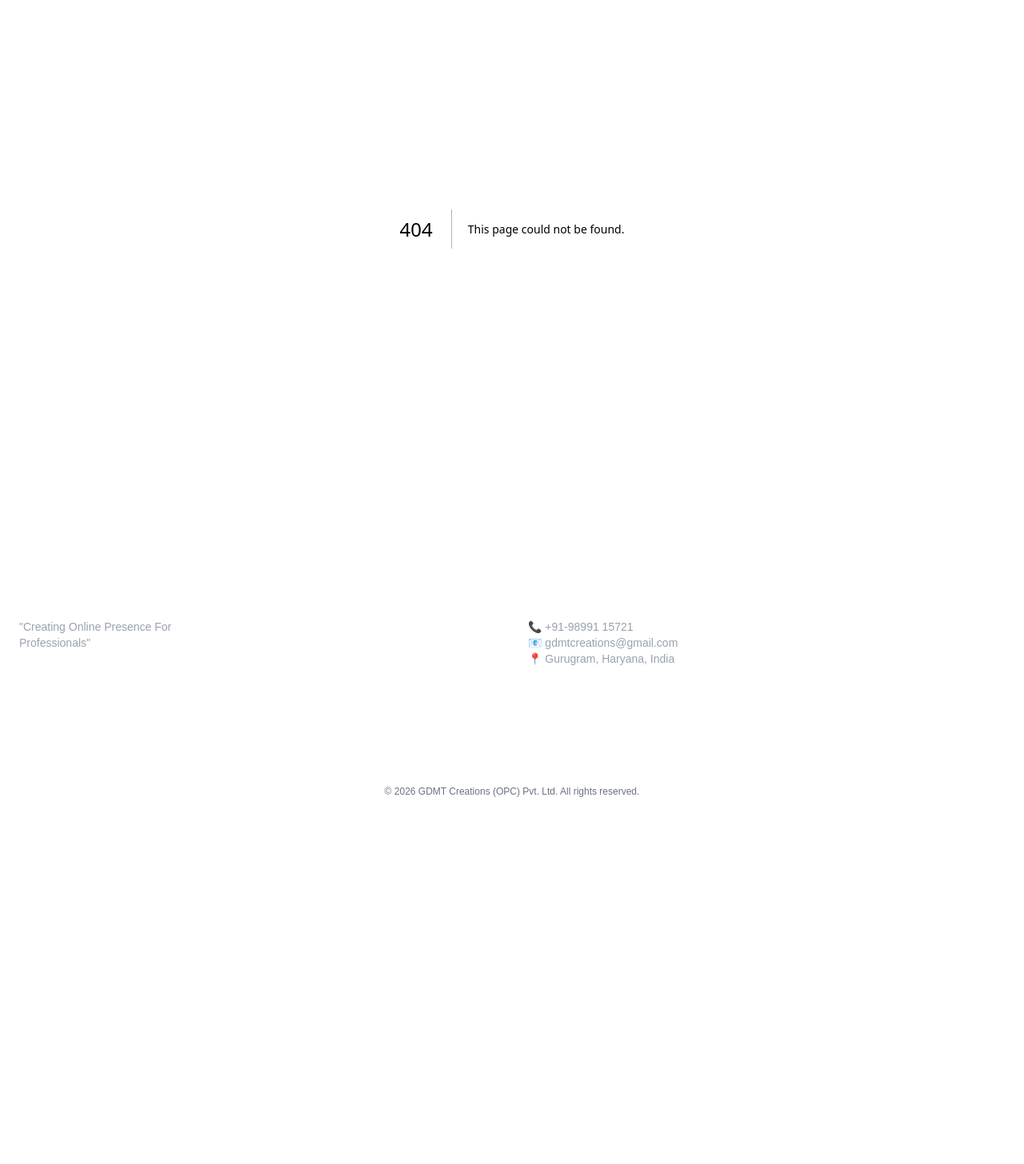
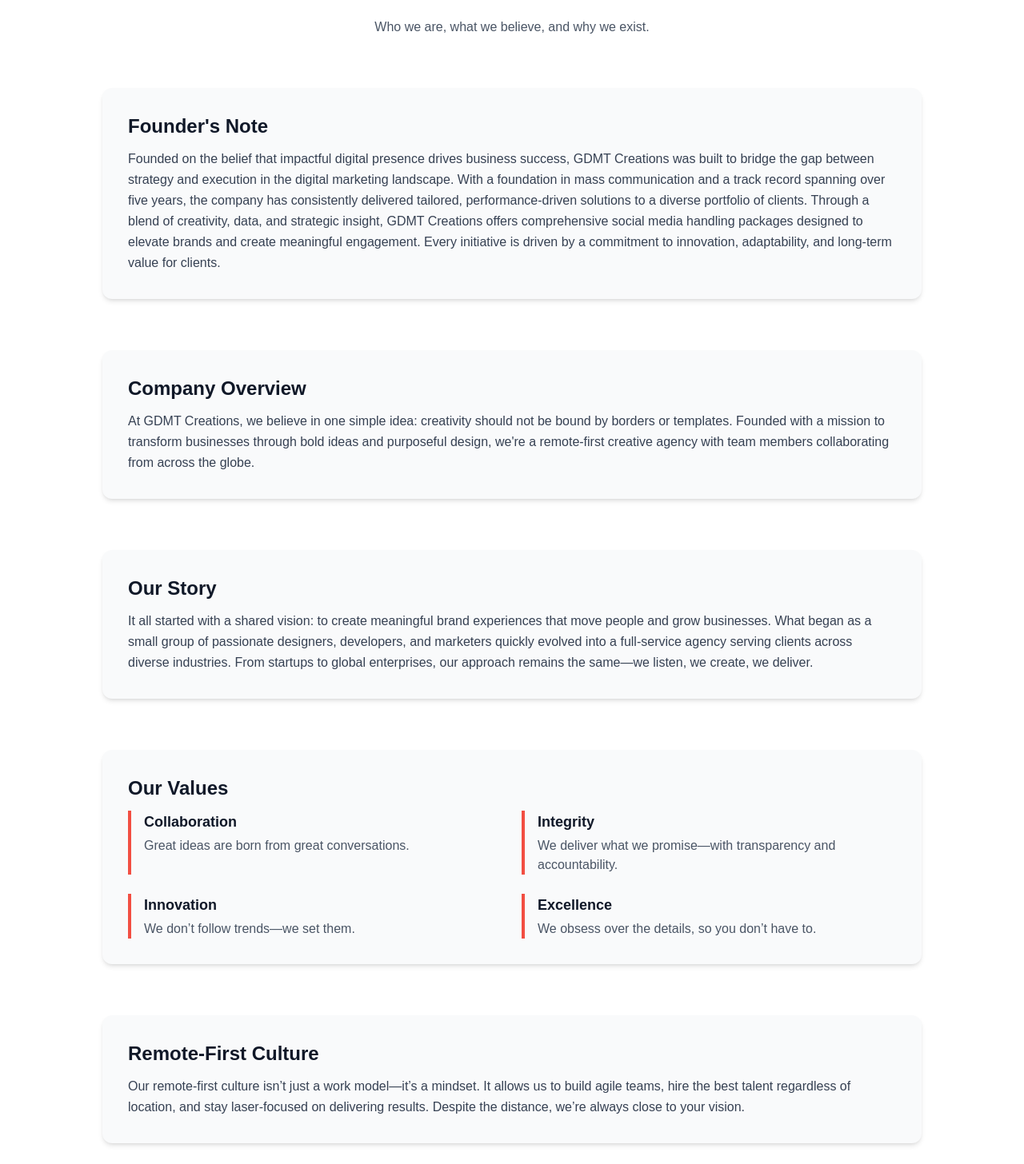
Before and after one commit to gdmt-creations/gdmt-creations-website, a Next.js app: page /about in a window 1280 px wide. Before the commit this address had no page. Shown: the part 114-1570 px from the top of the page at 80% size. Before the commit the page ends 1160 px from the top, so only its background shows below. Built offline with nearby package versions, Linux system fonts and the light colour scheme.

Commit message:
about us

```diff
--- /dev/null
+++ b/src/app/about/page.tsx
@@ -0,0 +1,79 @@
+'use client';
+
+import { aboutData } from '@/data/aboutData';
+
+const AboutPage = () => {
+  return (
+    <section className='px-6 py-20 text-gray-900 bg-white'>
+      <div className='max-w-5xl mx-auto space-y-16'>
+        {/* Page Header */}
+        <header className='text-center'>
+          <h1 className='text-4xl font-bold mb-4 text-[var(--color-primary)]'>
+            About Us
+          </h1>
+          <p className='text-gray-600 max-w-2xl mx-auto'>
+            Who we are, what we believe, and why we exist.
+          </p>
+        </header>
+
+        {/* Founder's Note */}
+        <section className='bg-gray-50 p-6 md:p-8 rounded-xl shadow-md'>
+          <h2 className='text-2xl font-semibold mb-3 text-primary'>
+            {`Founder's Note`}
+          </h2>
+          <p className='text-gray-700 leading-relaxed'>
+            {aboutData.foundersNote}
+          </p>
+        </section>
+
+        {/* Company Overview */}
+        <section className='bg-gray-50 p-6 md:p-8 rounded-xl shadow-md'>
+          <h2 className='text-2xl font-semibold mb-3 text-primary'>
+            Company Overview
+          </h2>
+          <p className='text-gray-700 leading-relaxed'>
+            {aboutData.companyOverview}
+          </p>
+        </section>
+
+        {/* Our Story */}
+        <section className='bg-gray-50 p-6 md:p-8 rounded-xl shadow-md'>
+          <h2 className='text-2xl font-semibold mb-3 text-primary'>
+            Our Story
+          </h2>
+          <p className='text-gray-700 leading-relaxed'>{aboutData.ourStory}</p>
+        </section>
+
+        {/* Our Values */}
+        <section className='bg-gray-50 p-6 md:p-8 rounded-xl shadow-md'>
+          <h2 className='text-2xl font-semibold mb-3 text-primary'>
+            Our Values
+          </h2>
+          <ul className='grid md:grid-cols-2 gap-6'>
+            {aboutData.values.map(({ title, description }) => (
+              <li
+                key={title}
+                className='border-l-4 border-[var(--color-primary)] pl-4'
+              >
+                <h3 className='font-semibold text-lg mb-1'>{title}</h3>
+                <p className='text-gray-600'>{description}</p>
+              </li>
+            ))}
+          </ul>
+        </section>
+
+        {/* Remote Culture */}
+        <section className='bg-gray-50 p-6 md:p-8 rounded-xl shadow-md'>
+          <h2 className='text-2xl font-semibold mb-3 text-primary'>
+            Remote-First Culture
+          </h2>
+          <p className='text-gray-700 leading-relaxed'>
+            {aboutData.remoteCulture}
+          </p>
+        </section>
+      </div>
+    </section>
+  );
+};
+
+export default AboutPage;
--- /dev/null
+++ b/src/data/aboutData.ts
@@ -0,0 +1,30 @@
+export const aboutData = {
+  foundersNote: `Founded on the belief that impactful digital presence drives business success, GDMT Creations was built to bridge the gap between strategy and execution in the digital marketing landscape. With a foundation in mass communication and a track record spanning over five years, the company has consistently delivered tailored, performance-driven solutions to a diverse portfolio of clients.
+
+Through a blend of creativity, data, and strategic insight, GDMT Creations offers comprehensive social media handling packages designed to elevate brands and create meaningful engagement. Every initiative is driven by a commitment to innovation, adaptability, and long-term value for clients.`,
+
+  companyOverview: `At GDMT Creations, we believe in one simple idea: creativity should not be bound by borders or templates. Founded with a mission to transform businesses through bold ideas and purposeful design, we're a remote-first creative agency with team members collaborating from across the globe.`,
+
+  ourStory: `It all started with a shared vision: to create meaningful brand experiences that move people and grow businesses. What began as a small group of passionate designers, developers, and marketers quickly evolved into a full-service agency serving clients across diverse industries.
+
+From startups to global enterprises, our approach remains the same—we listen, we create, we deliver.`,
+
+  values: [
+    {
+      title: 'Collaboration',
+      description: 'Great ideas are born from great conversations.',
+    },
+    {
+      title: 'Integrity',
+      description:
+        'We deliver what we promise—with transparency and accountability.',
+    },
+    { title: 'Innovation', description: 'We don’t follow trends—we set them.' },
+    {
+      title: 'Excellence',
+      description: 'We obsess over the details, so you don’t have to.',
+    },
+  ],
+
+  remoteCulture: `Our remote-first culture isn’t just a work model—it’s a mindset. It allows us to build agile teams, hire the best talent regardless of location, and stay laser-focused on delivering results. Despite the distance, we’re always close to your vision.`,
+};
```
